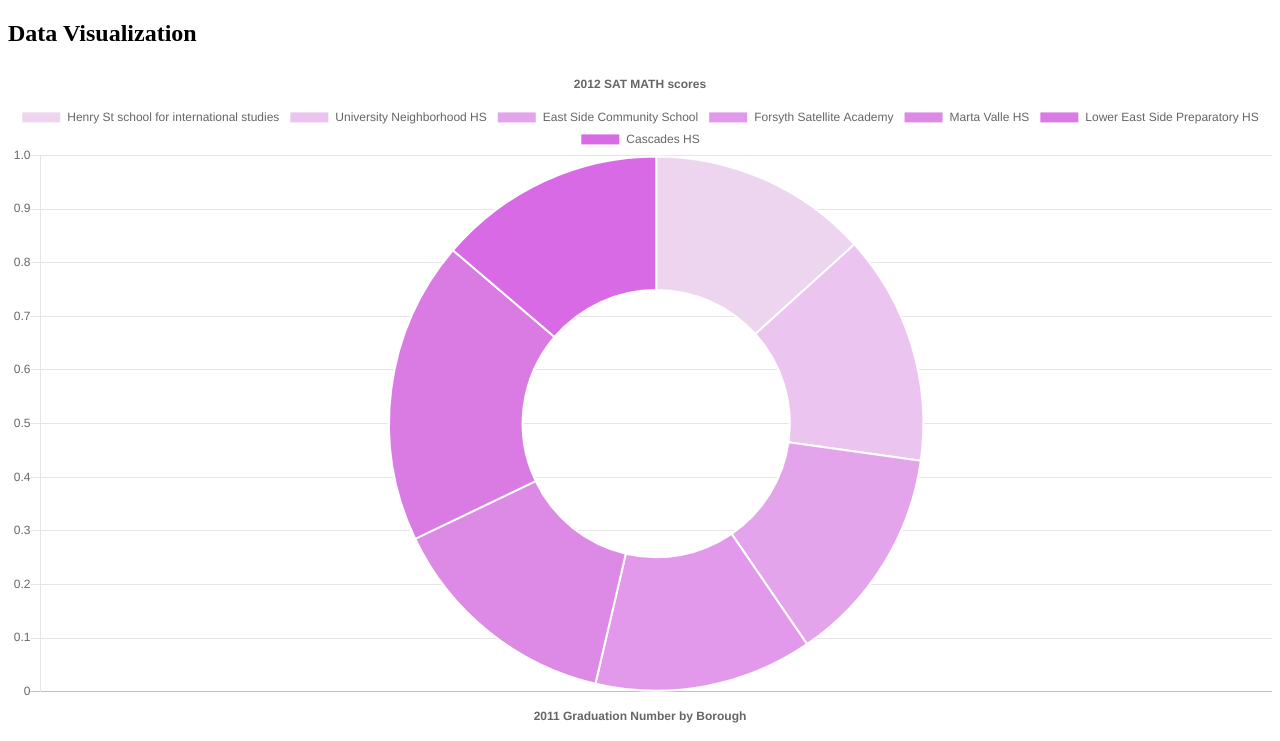
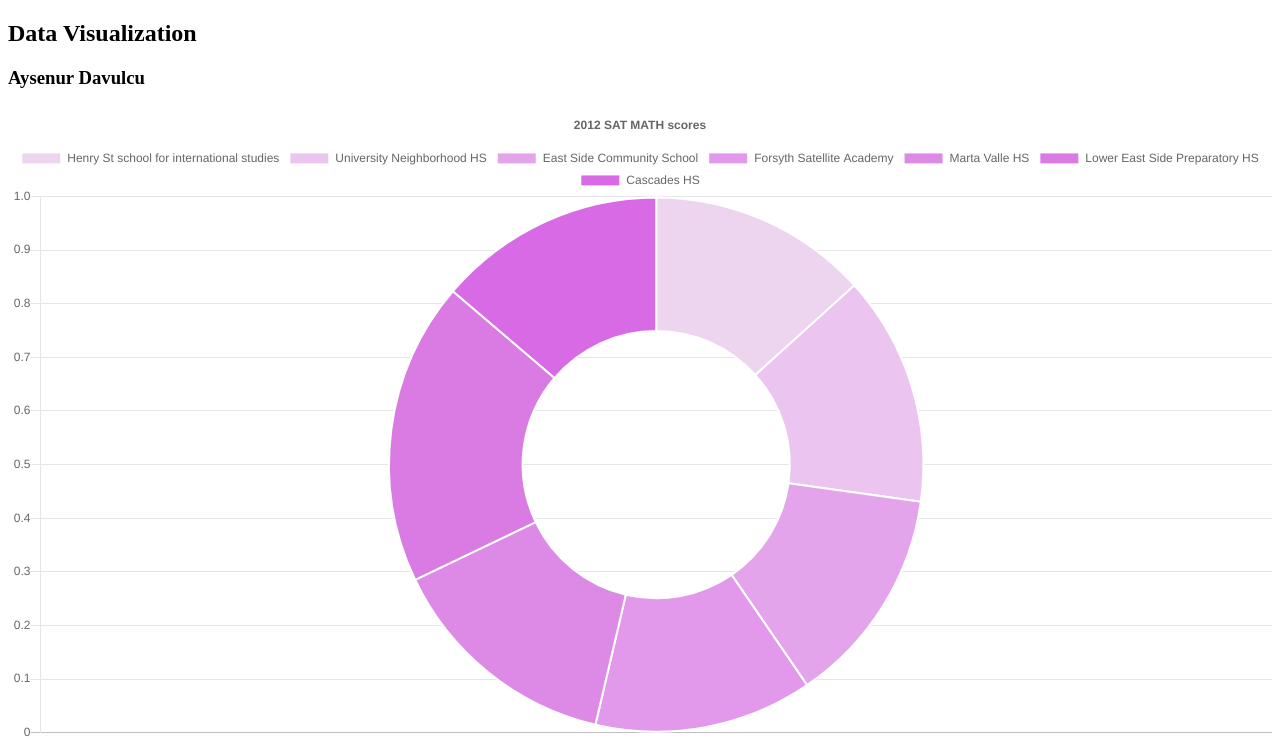
Before and after one commit to aysenurdavulcu/CISC3171, a plain HTML site: page DataVisualization/index.html in a window 1280 px wide. Shown: the top 741 px of the page. Drawn offline with nearby package versions, Linux system fonts and the light colour scheme.

Commit message:
added name

```diff
--- a/DataVisualization/index.html
+++ b/DataVisualization/index.html
@@ -4,6 +4,7 @@
 </head>
 <body>
 	<h2>Data Visualization</h2>
+    <h3> Aysenur Davulcu</h3>
         	 <canvas id="Pie"></canvas>
 
           	 <canvas id="bar"></canvas>
```
